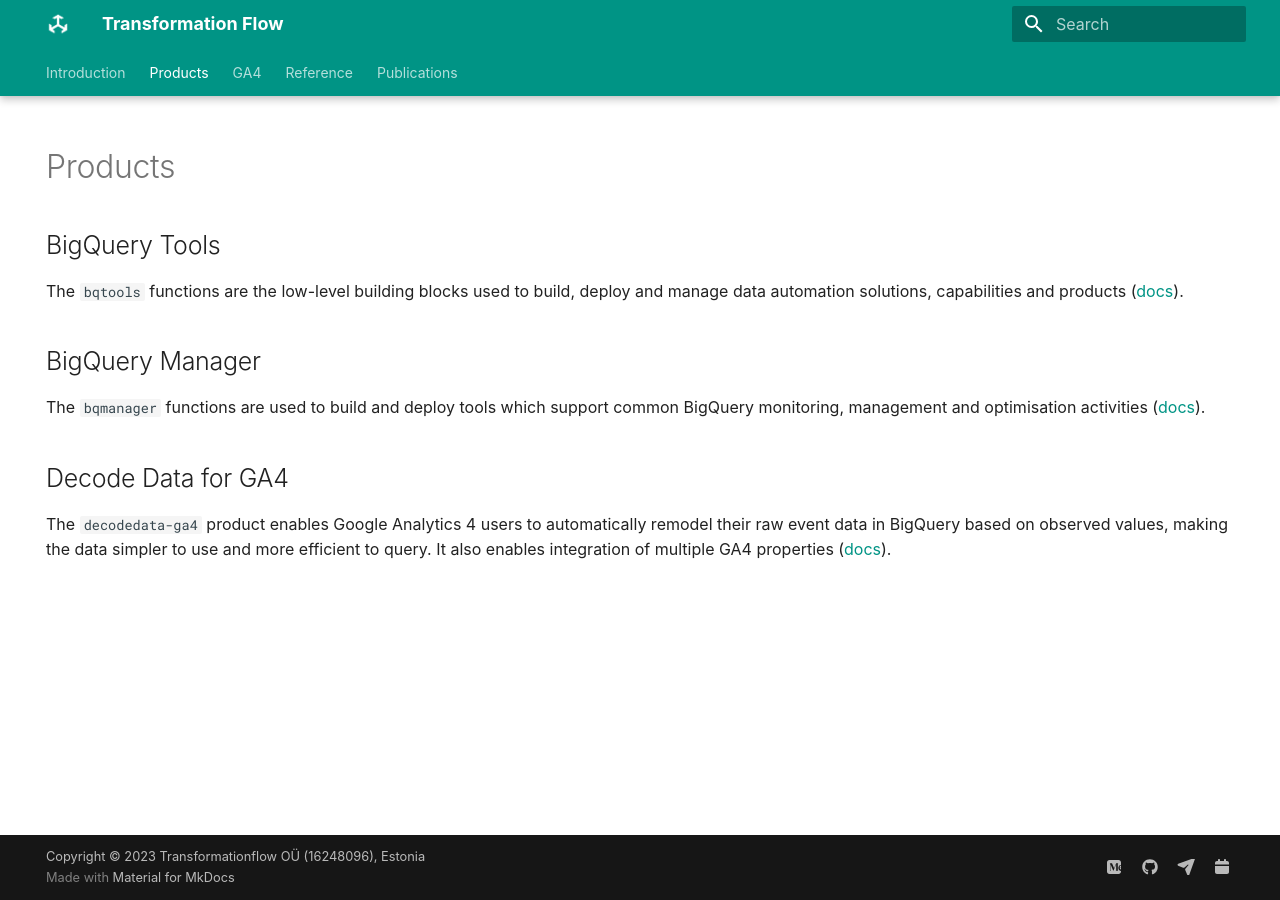
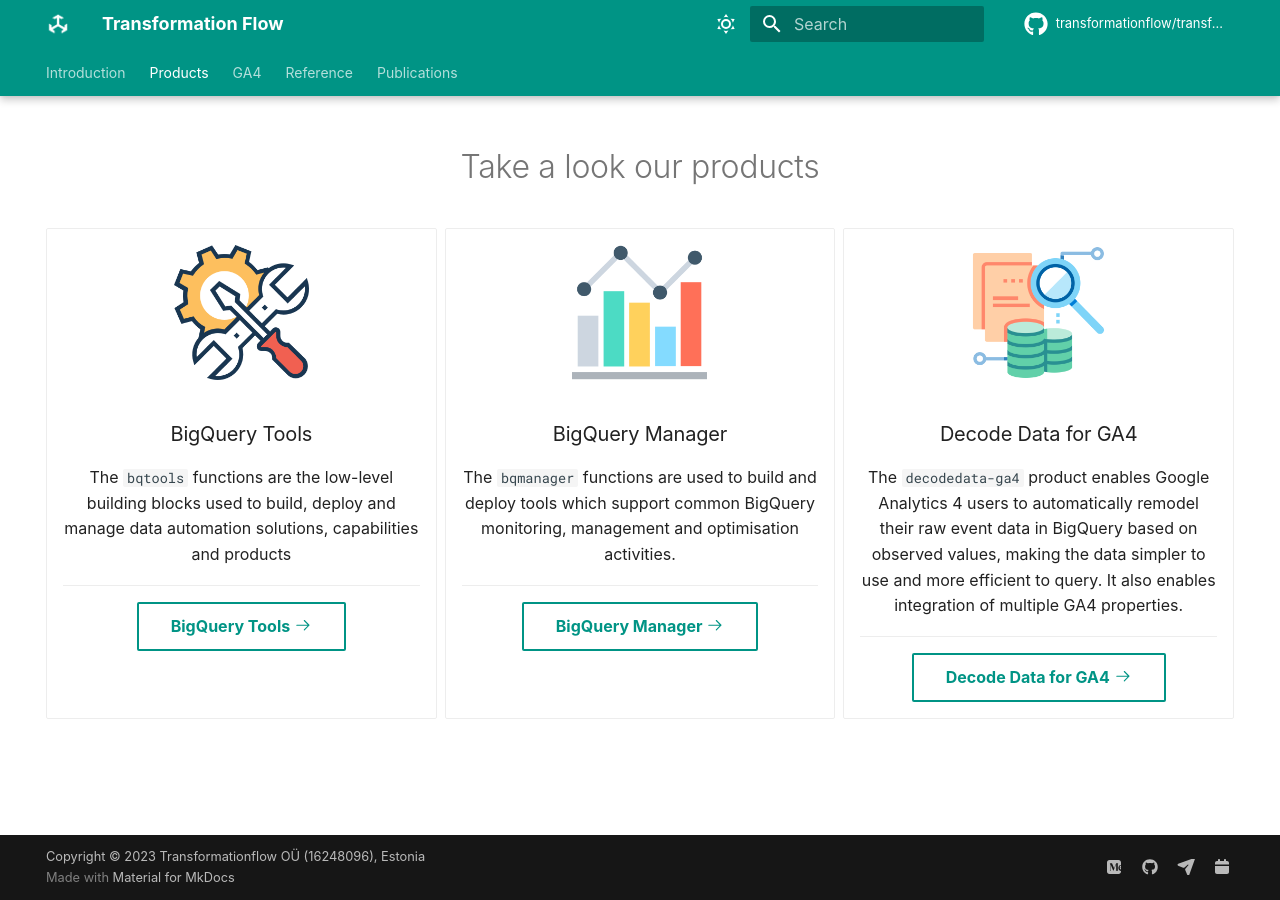
Before and after one commit to transformationflow/transformationflow.github.io, an MkDocs documentation site: the page built from docs/products.md, in a window 1280 px wide. Built offline with MkDocs 1.6.1 and Material for MkDocs 9.7.7, drawn with Linux system fonts in a browser that asks for light colours; some web fonts are replaced; comment, search, counter and statistics services are not loaded.

Commit message:
Create new Products design, adding light and dark mode switch, top reppo call to action

```diff
--- a/docs/products.md
+++ b/docs/products.md
@@ -3,6 +3,45 @@
   - navigation
 ---
 
+<h1 style="text-align:center">Take a look our products</h1>
+
+<div class="grid cards" style="text-align:center" markdown>
+
+-   ![BigQuery Tools](assets/icon-images/settings.png){ align=center, width=135px }
+
+    ## BigQuery Tools
+
+    The `bqtools` functions are the low-level building blocks used to build, deploy and manage data automation solutions, capabilities and products
+
+    ---
+
+    [BigQuery Tools :octicons-arrow-right-24:](https://transformationflow.io/reference/bqtools/){ .md-button }
+
+
+-   ![BigQuery Manager](assets/icon-images/bar-chart.png){ align=center, width=135px }
+
+    ## BigQuery Manager
+
+    The `bqmanager` functions are used to build and deploy tools which support common BigQuery monitoring, management and optimisation activities.
+
+    ---
+
+    [BigQuery Manager :octicons-arrow-right-24:](https://transformationflow.io/reference/bqmanager/){ .md-button }
+
+
+-   ![Decode Data for GA4](assets/icon-images/data-analysis.png){ align=center, width=135px }
+
+    ## Decode Data for GA4
+
+    The `decodedata-ga4` product enables Google Analytics 4 users to automatically remodel their raw event data in BigQuery based on observed values, making the data simpler to use and more efficient to query. It also enables integration of multiple GA4 properties.
+
+    ---
+
+    [Decode Data for GA4 :octicons-arrow-right-24:](https://transformationflow.io/reference/decodedata-ga4/){ .md-button }
+
+</div>
+
+<!--
 # BigQuery Tools
 The `bqtools` functions are the low-level building blocks used to build, deploy and manage data automation solutions, capabilities and products ([docs](https://transformationflow.io/reference/bqtools/)).
 
@@ -11,3 +50,4 @@
 
 # Decode Data for GA4
 The `decodedata-ga4` product enables Google Analytics 4 users to automatically remodel their raw event data in BigQuery based on observed values, making the data simpler to use and more efficient to query. It also enables integration of multiple GA4 properties ([docs](https://transformationflow.io/reference/decodedata-ga4/)).
+-->
--- a/mkdocs.yml
+++ b/mkdocs.yml
@@ -1,13 +1,29 @@
 site_name: Transformation Flow
 site_url: https://transformationflow.io/
+
+# Repository
+repo_name: transformationflow/transformationflow.github.io
+repo_url: https://github.com/transformationflow/transformationflow.github.io
 
 theme:
   name: material
   font:
     text: Monserrat
   palette:
-    primary: teal
-    accent: cyan
+    - scheme: default
+      toggle:
+        icon: material/weather-sunny
+        name: Switch to dark mode
+      primary: teal
+      accent:  cyan
+    - scheme: slate
+      toggle:
+        icon: material/weather-night
+        name: Switch to light mode
+      primary: teal
+      accent: cyan
+  icon:
+    repo: fontawesome/brands/github
   logo: assets/logos/TxFlow_Geometric_Logo_Icon_White_on_Transparent.png
   favicon: assets/logos/TransformationFlowLogo3DTransparent_100x100.png
 
```
Also changed, not shown: docs/assets/icon-images/analytic.png (renamed from docs/assets/analytic.png), docs/assets/icon-images/bar-chart-outline.png (renamed from docs/assets/bar-chart-outline.png), docs/assets/icon-images/bar-chart.png (renamed from docs/assets/bar-chart.png), docs/assets/icon-images/data-analysis.png (renamed from docs/assets/data-analysis.png), docs/assets/icon-images/data-analytics.png (renamed from docs/assets/data-analytics.png), docs/assets/icon-images/data-searching-2.png (renamed from docs/assets/data-searching-2.png), docs/assets/icon-images/data-searching.png (renamed from docs/assets/data-searching.png), docs/assets/icon-images/data.png (renamed from docs/assets/data.png), docs/assets/icon-images/search-data.png (renamed from docs/assets/search-data.png), docs/assets/icon-images/settings.png (renamed from docs/assets/settings.png), docs/assets/icon-images/tool-box.png (renamed from docs/assets/tool-box.png), docs/assets/icon-images/wrench.png (renamed from docs/assets/wrench.png).
